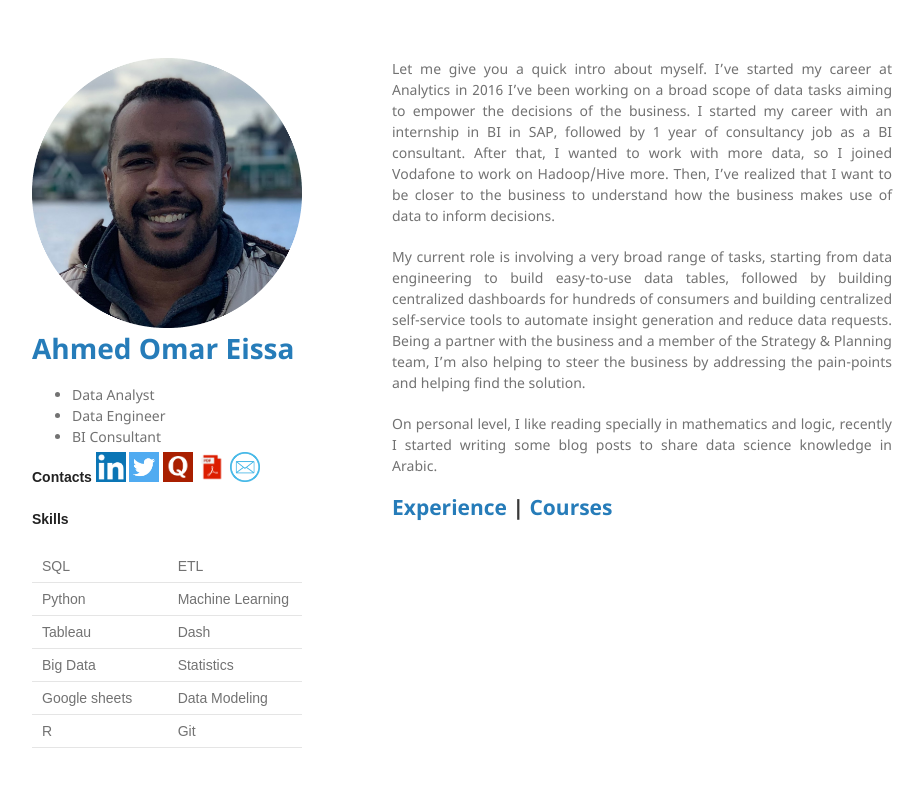
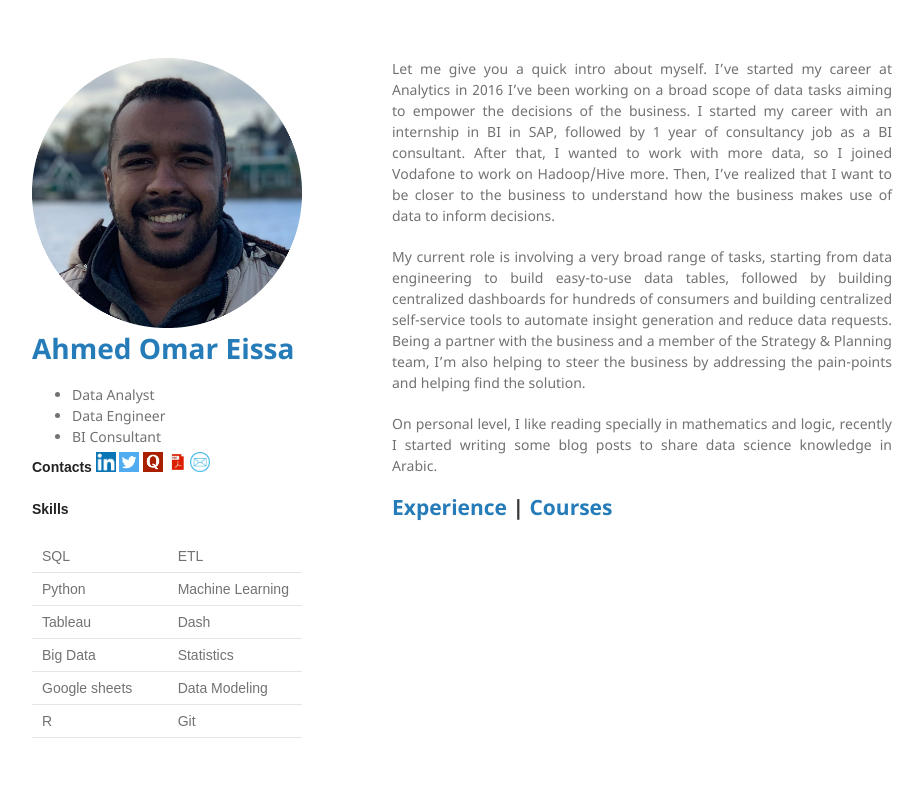
Before and after one commit to AhmedOmarEissa/AhmedOmarEissa.github.io, a Jekyll site: the page built from index.md, in a window 1280 px wide. Shown: the top 787 px of the page, without its empty margins (178-1102 px from the left). Built offline with Jekyll 4.4.1, drawn with Linux system fonts in a browser that asks for light colours.

Commit message:
Update default.html

```diff
--- a/_layouts/default.html
+++ b/_layouts/default.html
@@ -34,21 +34,21 @@
             <li>BI Consultant</li>
           </ul>
         <p style="text-align: left;"> <strong><span style="font-family:
-            Arial, Helvetica, sans-serif;">Contacts</span></strong>
+            Arial, Helvetica, sans-serif;">Contacts  </span></strong>
         <a href="https://www.linkedin.com/in/ahmedomareissa/" target="_blank">
-            <img  src="https://github.com/AhmedOmarEissa/AhmedOmarEissa.github.io/raw/master/assets/img/Linkedin-Icon.png" width=30" height="30">
+            <img  src="https://github.com/AhmedOmarEissa/AhmedOmarEissa.github.io/raw/master/assets/img/Linkedin-Icon.png" width=20" height="20">
         </a>
         <a href="https://twitter.com/AhmedOmarEissa" target="_blank">
-            <img  src="https://github.com/AhmedOmarEissa/AhmedOmarEissa.github.io/raw/master/assets/img/twitter.png" width=30" height="30">
+            <img  src="https://github.com/AhmedOmarEissa/AhmedOmarEissa.github.io/raw/master/assets/img/twitter.png" width=20" height="20">
         </a>
         <a href="https://www.quora.com/profile/Ahmed-Omar-Eissa" target="_blank">
-            <img  src="https://github.com/AhmedOmarEissa/AhmedOmarEissa.github.io/raw/master/assets/img/Quora.png" width=30" height="30">
+            <img  src="https://github.com/AhmedOmarEissa/AhmedOmarEissa.github.io/raw/master/assets/img/Quora.png" width=20" height="20">
         </a>
         <a href="https://github.com/AhmedOmarEissa/AhmedOmarEissa.github.io/raw/master/assets/Ahmed%20Omar%20Eissa.pdf" target="_blank">
-            <img  src="https://github.com/AhmedOmarEissa/AhmedOmarEissa.github.io/raw/master/assets/img/pdf.webp" width=30" height="30">
+            <img  src="https://github.com/AhmedOmarEissa/AhmedOmarEissa.github.io/raw/master/assets/img/pdf.webp" width=20" height="20">
         </a>
         <a href="mailto:ahmedomar92@yahoo.com" target="_blank">
-            <img  src="https://github.com/AhmedOmarEissa/AhmedOmarEissa.github.io/raw/master/assets/img/mail.png" width=30" height="30">
+            <img  src="https://github.com/AhmedOmarEissa/AhmedOmarEissa.github.io/raw/master/assets/img/mail.png" width=20" height="20">
         </a>
     </p>
         <p style="text-align: left;"><strong><span style="font-family:
```
